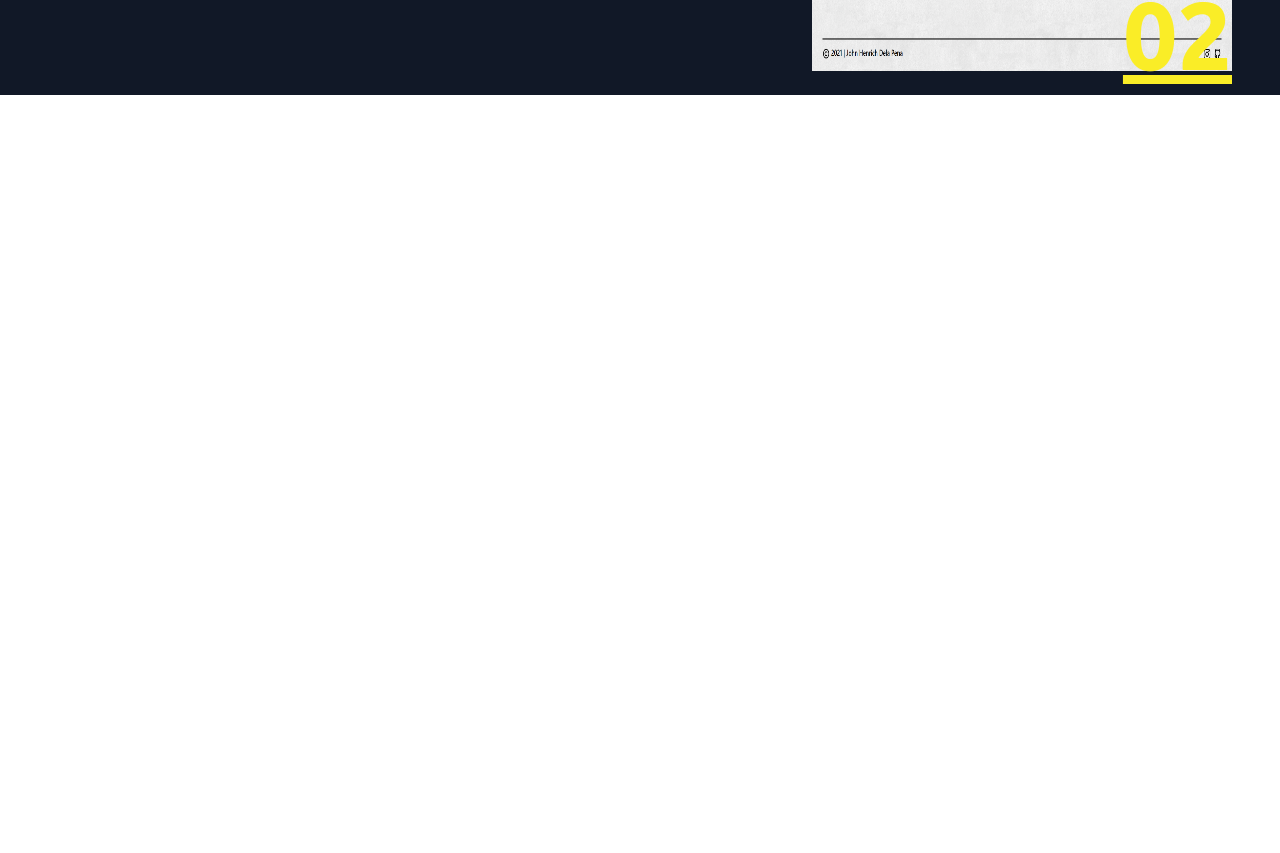
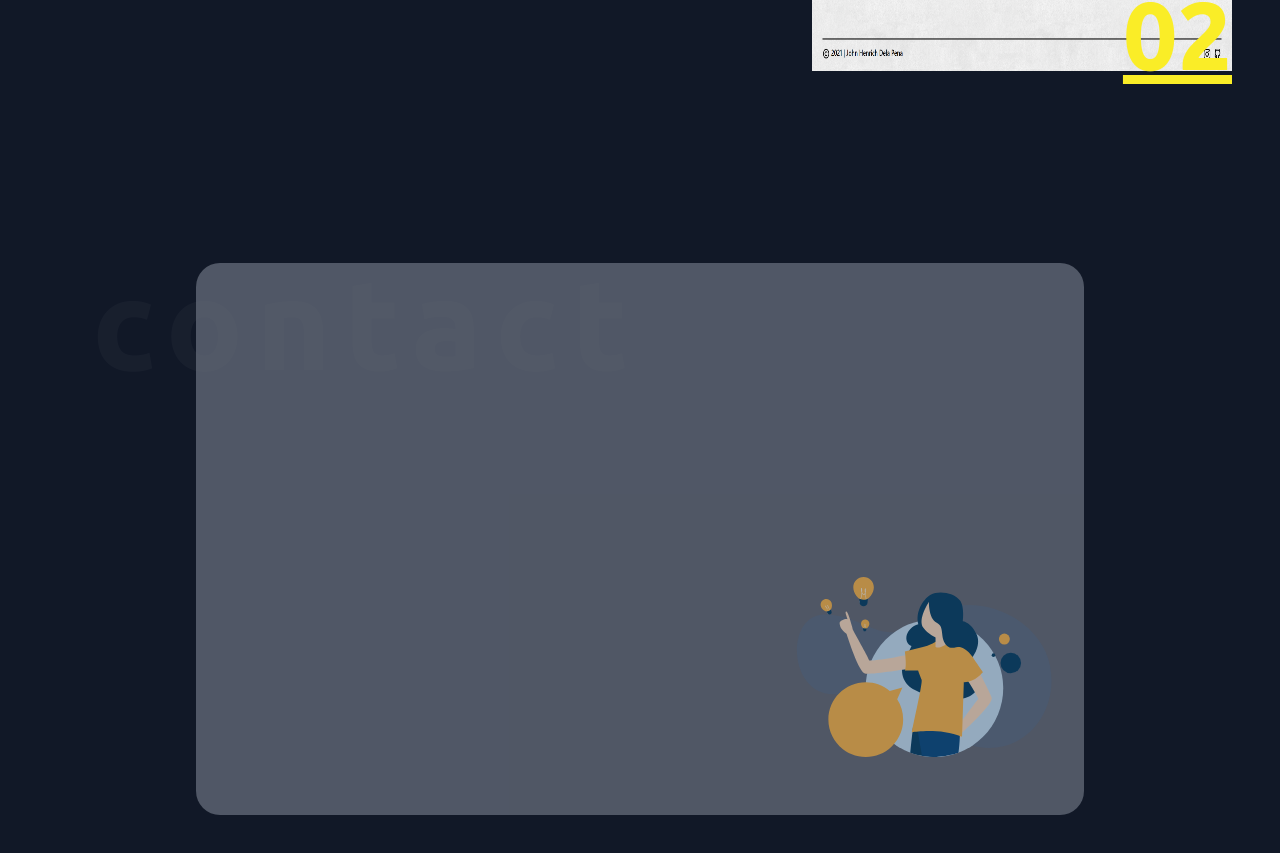
Before and after one commit to jdpena28/portfolio, a Next.js app: page / in a window 1280 px wide. Shown: the part 2809-3662 px from the top of the page. Before the commit the page ends 2904 px from the top, so only its background shows below. Built offline with nearby package versions, Linux system fonts and the light colour scheme.

Commit message:
Add contact form component

```diff
--- /dev/null
+++ b/components/Sections/Contact.tsx
@@ -0,0 +1,19 @@
+import React from 'react'
+import Image from 'next/image'
+
+const Contact = () => {
+    return (
+        <section className = 'w-full h-screen relative' id = 'contacts'>
+            <h3 className='font-secondary opacity-[3%] text-9xl font-bold tracking-widest absolute top-[15%] left-11 z-[1] cursor-default'>contact</h3>
+            <div className="container h-full mx-auto flex items-center justify-center">
+                <div className="bg-gray-500 opacity-70 w-[75%] h-[69%] z-30 rounded-3xl relative">
+                    <div className = 'absolute -bottom-3 right-0 w-80 h-80 flipImg'>
+                        <Image src={'/contact-us.svg'} layout='fill'/>
+                    </div>
+                </div>
+            </div>
+        </section>
+    )
+}
+
+export default Contact
--- a/pages/index.tsx
+++ b/pages/index.tsx
@@ -3,6 +3,7 @@
 import React from 'react'
 import Navbar from '../components/Navbar'
 import About from '../components/Sections/About'
+import Contact from '../components/Sections/Contact'
 import Home from '../components/Sections/Home'
 import Project from '../components/Sections/Project'
 
@@ -13,6 +14,7 @@ const App: React.FC = () => {
 				<Home />
 				<About />
 				<Project/>
+				<Contact />
 		</div>
 	)
 }
--- a/styles/globals.css
+++ b/styles/globals.css
@@ -9,3 +9,8 @@
 .yellow {
     color: #FAED27;
 }
+.flipImg {
+    -webkit-transform: scaleX(-1);
+    transform: scaleX(-1);
+
+}
```
